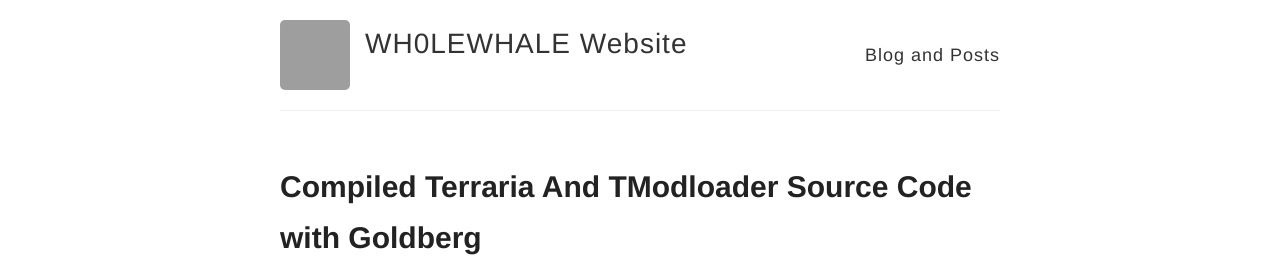
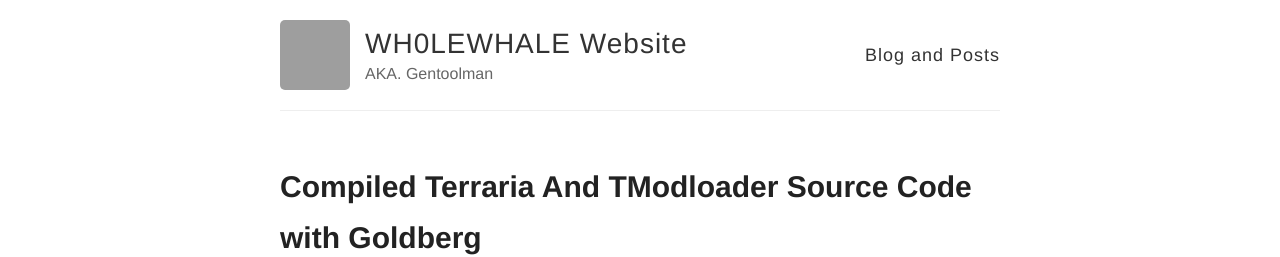
Before and after one commit to AnomaliesGentoolman/AnomaliesGentoolman.github.io, a Jekyll site: the page built from index.html, in a window 1280 px wide. Shown: the top 257 px of the page. Built offline with Jekyll 4.4.1, drawn with Linux system fonts in a browser that asks for light colours; grey boxes are pictures that could not be loaded.

Commit message:
Update _config.yml

```diff
--- a/_config.yml
+++ b/_config.yml
@@ -6,7 +6,7 @@
 name: WH0LEWHALE Website
 
 # Short bio or description (displayed in the header)
-description:
+description: AKA. Gentoolman
 
 # URL of your avatar or profile pic (you could use your GitHub profile pic)
 avatar: https://avatars.githubusercontent.com/u/146978592?v=4
```
